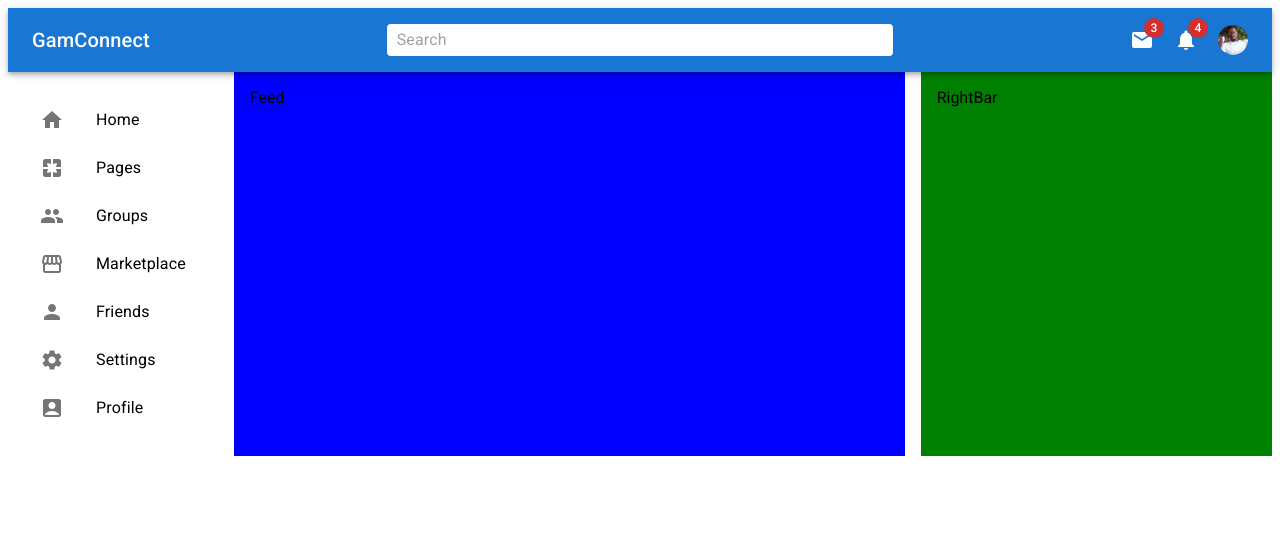
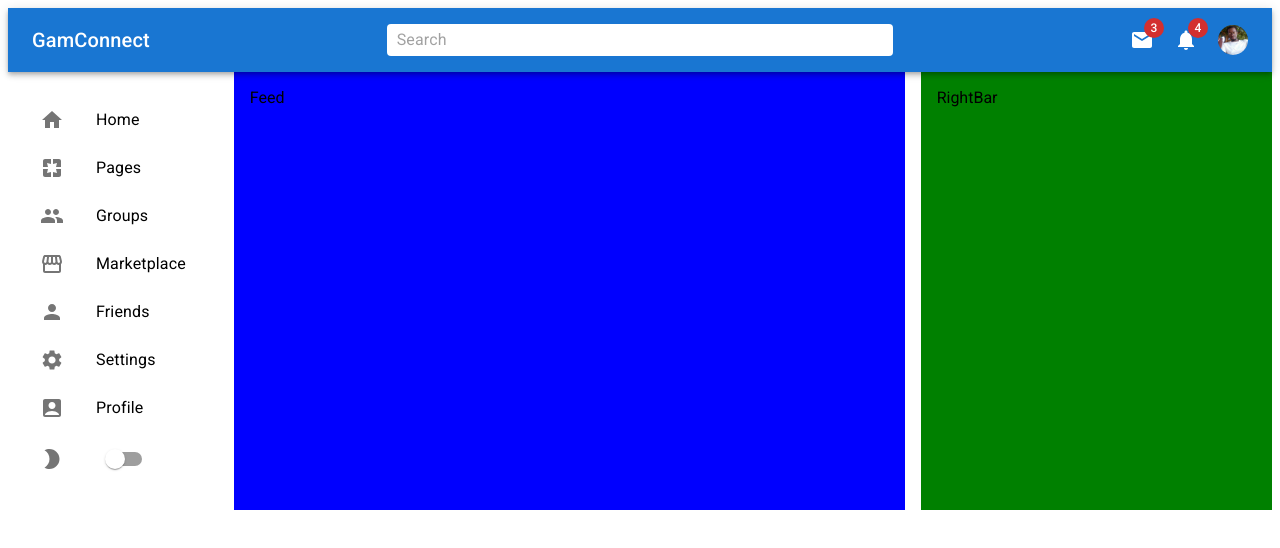
Before and after one commit to daddyomarjeng/gamconnect, a React (Create React App) app: page / in a window 1280 px wide. Shown: the top 548 px of the page. Built offline with nearby package versions, Linux system fonts and the light colour scheme.

Commit message:
add dark mode switch ui to sidebar

```diff
--- a/src/components/Sidebar.jsx
+++ b/src/components/Sidebar.jsx
@@ -6,6 +6,7 @@ import {
   AccountBox,
   Pages,
   Group,
+  ModeNight,
 } from "@mui/icons-material";
 import {
   Box,
@@ -14,6 +15,7 @@ import {
   ListItemButton,
   ListItemIcon,
   ListItemText,
+  Switch,
 } from "@mui/material";
 import React from "react";
 
@@ -77,6 +79,14 @@ const Sidebar = () => {
             <ListItemText primary="Profile" />
           </ListItemButton>
         </ListItem>
+        <ListItem disablePadding>
+          <ListItemButton component="a" href="#toggleDarkMode">
+            <ListItemIcon>
+              <ModeNight />
+            </ListItemIcon>
+            <Switch />
+          </ListItemButton>
+        </ListItem>
       </List>
     </Box>
   );
```
